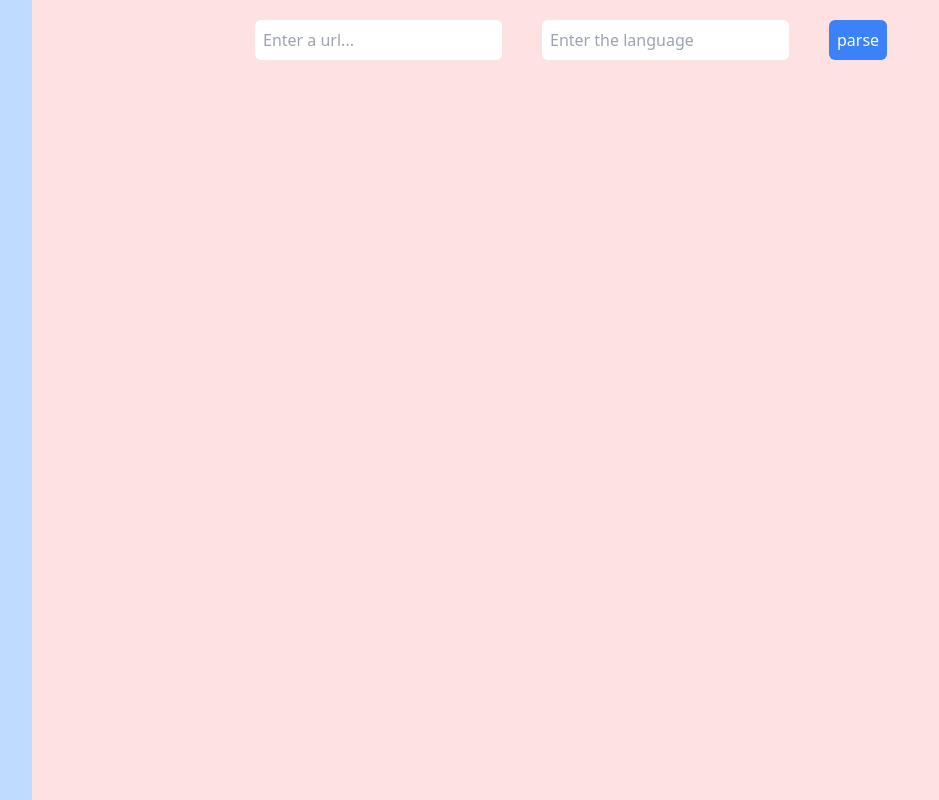
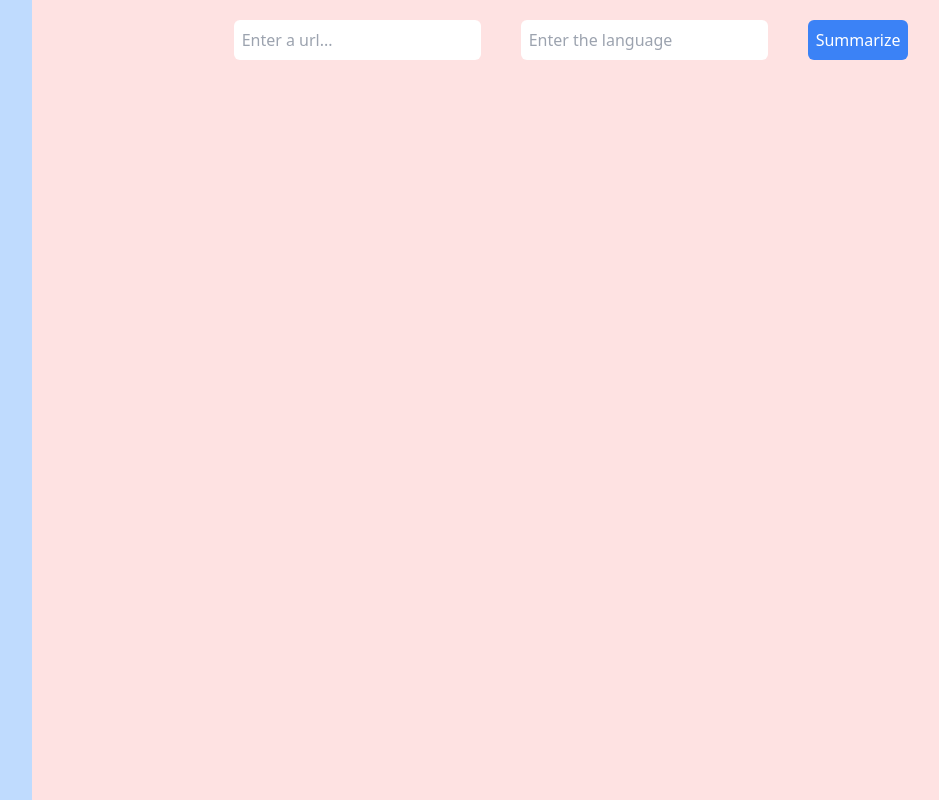
Before and after one commit to bruceunx/video-maestro, a React (Vite) app: page / in a window 1280 px wide. Shown: the whole page, without its empty margins (170-1109 px from the left). Built offline with nearby package versions, Linux system fonts and the light colour scheme.

Commit message:
docs: update readme

```diff
--- a/src/App.tsx
+++ b/src/App.tsx
@@ -65,7 +65,7 @@ function App() {
               className="bg-blue-500 text-white p-2 rounded-md hover:bg-blue-700 active:bg-blue-900"
               onClick={parse_and_summarize}
             >
-              parse
+              Summarize
             </button>
           </div>
 
```
Also changed, not shown: 1 other file (tests, documents, lock files or other folders).
